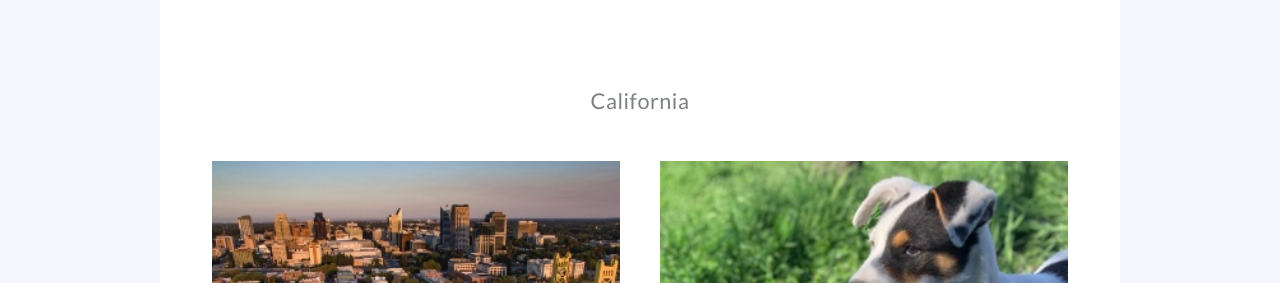
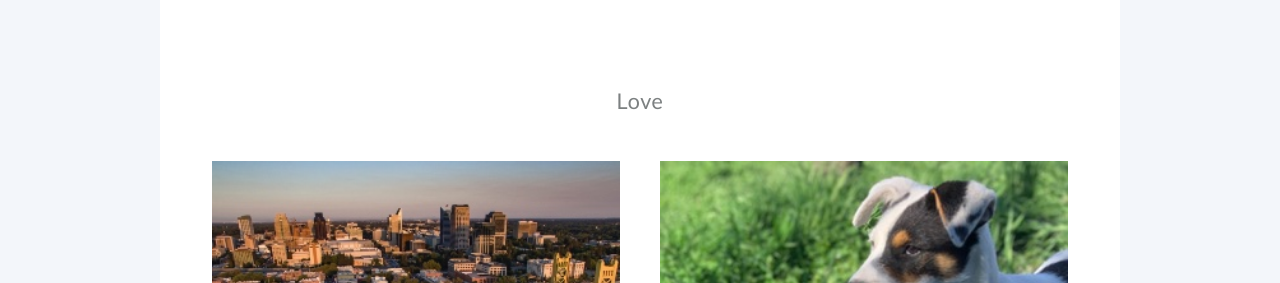
Before and after one commit to dp916/dp916.github.io, a Jekyll site: the page built from index.md, in a window 1280 px wide and 900 px high, scrolled down 1512 px. Shown: the part 172-455 px from the top of the window. Built offline with Jekyll 4.4.1, drawn with Linux system fonts in a browser that asks for light colours.

Commit message:
Update interests.yml

```diff
--- a/_data/interests.yml
+++ b/_data/interests.yml
@@ -2,7 +2,7 @@
 # in the root directory
 
 interests:
-  - category: California
+  - category: Love
     items:
       - item: cali1.html
         image: /images/cali1.jpg # optionally, include the file path for an image for each item
```
